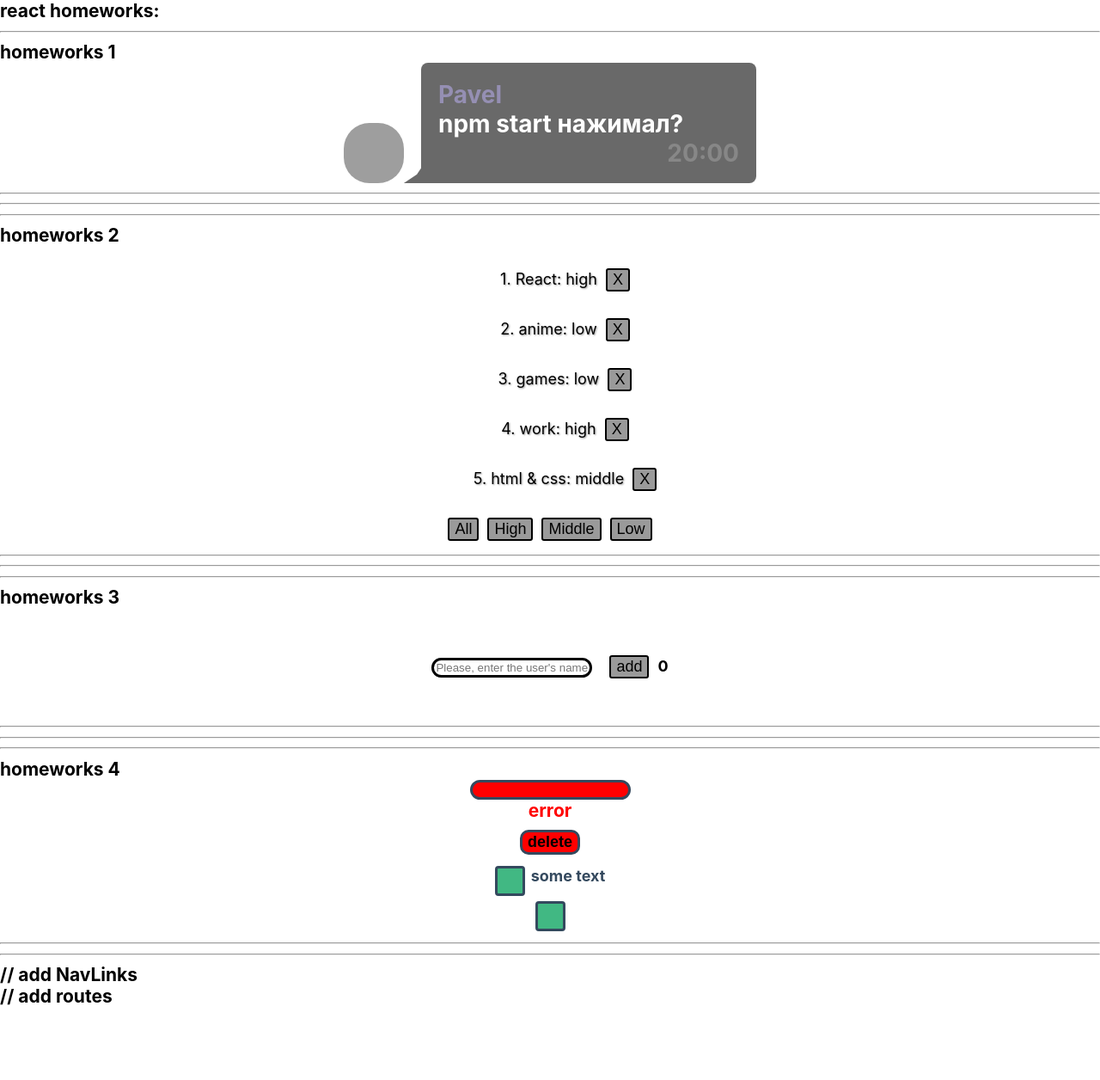
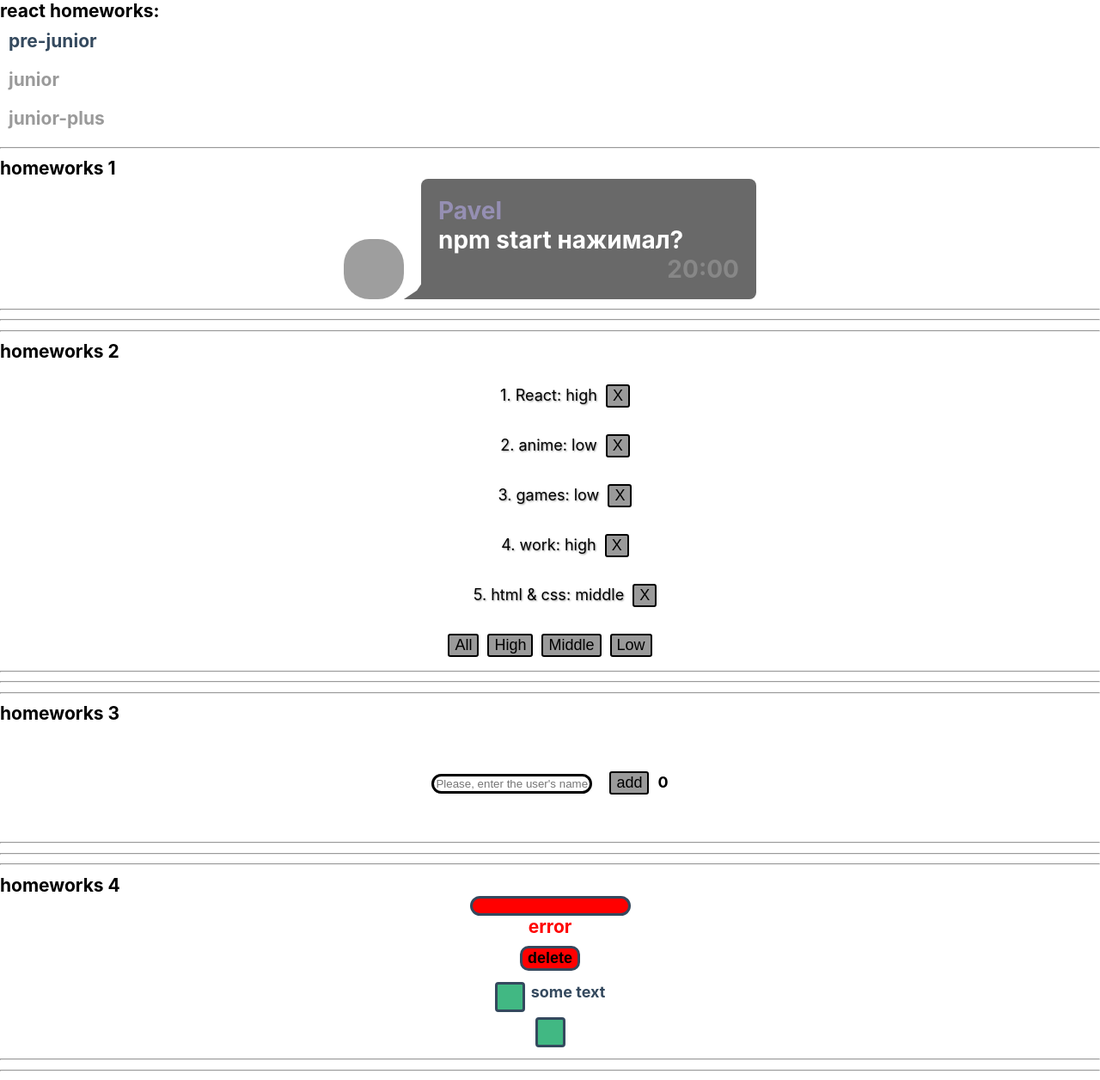
Before and after one commit to pmuzychenko/react-homeworks, a React (Create React App) app: page /#/pre-junior in a window 1280 px wide. Shown: the whole page at 86% size. Before the commit the page ends 1171 px from the top, so only its background shows below. Built offline with nearby package versions, Linux system fonts and the light colour scheme; grey boxes are pictures that could not be loaded.

Commit message:
feat: comment unused components, add class for error page, add empty pages, add Navlinks, add styles for Navlinks and error page, add paths into HW5 component

```diff
--- a/src/p1-main/m1-ui/u1-app/App.tsx
+++ b/src/p1-main/m1-ui/u1-app/App.tsx
@@ -10,10 +10,10 @@ function App() {
     return (
         <div className={s.App}>
             <div>react homeworks:</div>
-            <HW1/>
-            <HW2/>
-            <HW3/>
-            <HW4/>
+            {/*<HW1/>*/}
+            {/*<HW2/>*/}
+            {/*<HW3/>*/}
+            {/*<HW4/>*/}
             <HW5/>
 
         </div>
--- /dev/null
+++ b/src/p2-homeworks/h5/HW5.module.css
@@ -0,0 +1,25 @@
+.error404 {
+    height: 100vh;
+    display: flex;
+    flex-direction: column;
+    align-items: center;
+    justify-content: center;
+    font-size: 48px;
+}
+
+a {
+    text-decoration: none;
+    font-size: 21px;
+}
+
+.navlink a {
+    display: flex;
+    flex-direction: column;
+    align-items: flex-start;
+    color: #9a9a9a;
+    padding: 10px;
+}
+
+a.active {
+    color: #34495e;
+}
--- a/src/p2-homeworks/h5/HW5.tsx
+++ b/src/p2-homeworks/h5/HW5.tsx
@@ -1,18 +1,24 @@
 import React from "react";
 import Header from "./Header";
 import Routes from "./Routes";
-
+import {HashRouter} from "react-router-dom";
+export const PATH = {
+    PRE_JUNIOR: "/pre-junior",
+    JUNIOR: "/junior",
+    JUNIOR_PLUS: "/junior-plus"
+    // add paths
+}
 function HW5() {
     return (
         <div>
             {/*в gh-pages лучше работает HashRouter*/}
-            {/*<HashRouter>*/}
+            <HashRouter>
 
             <Header/>
 
             <Routes/>
 
-            {/*</HashRouter>*/}
+            </HashRouter>
         </div>
     );
 }
--- a/src/p2-homeworks/h5/Header.tsx
+++ b/src/p2-homeworks/h5/Header.tsx
@@ -1,11 +1,15 @@
 import React from "react";
+import {NavLink} from "react-router-dom";
+import {PATH} from "./HW5";
+import s from "./HW5.module.css"
 
 function Header() {
     return (
-        <div>
-            // add NavLinks
-
-        </div>
+        <nav className={s.navlink}>
+            <NavLink to={PATH.PRE_JUNIOR} activeClassName={s.active}>{'pre-junior'}</NavLink>
+            <NavLink to={PATH.JUNIOR} activeClassName={s.active}>{'junior'}</NavLink>
+            <NavLink to={PATH.JUNIOR_PLUS} activeClassName={s.active}>{'junior-plus'}</NavLink>
+        </nav>
     );
 }
 
--- a/src/p2-homeworks/h5/Routes.tsx
+++ b/src/p2-homeworks/h5/Routes.tsx
@@ -1,27 +1,30 @@
 import React from "react";
+import {Switch,Route,Redirect} from "react-router-dom";
+import PreJunior from "./pages/PreJunior";
+import Error404 from "./pages/Error404";
+import {PATH} from "./HW5";
+import Junior from "./pages/Junior";
+import JuniorPlus from "./pages/JuniorPlus";
 
-export const PATH = {
-    PRE_JUNIOR: "/pre-junior",
-    // add paths
-}
 
 function Routes() {
     return (
         <div>
             {/*Switch выбирает первый подходящий роут*/}
-            {/*<Switch>*/}
+            <Switch>
 
             {/*в начале мы попадаем на страницу "/" и переходим сразу на страницу PRE_JUNIOR*/}
             {/*exact нужен чтоб указать полное совподение (что после "/" ничего не будет)*/}
-            {/*<Route path={"/"} exact render={() => <Redirect to={PRE_JUNIOR}/>}/>*/}
+            <Route path={"/"} exact render={() => <Redirect to={PATH.PRE_JUNIOR}/>}/>
 
-            {/*<Route path={PRE_JUNIOR} render={() => <PreJunior/>}/>*/}
-                // add routes
+            <Route path={PATH.PRE_JUNIOR} render={() => <PreJunior /> }/>
+                <Route path={PATH.JUNIOR} render={() => <Junior /> }/>
+                <Route path={PATH.JUNIOR_PLUS} render={() => <JuniorPlus/>}/>
 
             {/*у этого роута нет пути, он отрисуется если пользователь захочет попасть на несуществующую страницу*/}
-            {/*<Route render={() => <Error404/>}/>*/}
+            <Route render={() => <Error404/>}/>
 
-            {/*</Switch>*/}
+            </Switch>
         </div>
     );
 }
--- a/src/p2-homeworks/h5/pages/Error404.tsx
+++ b/src/p2-homeworks/h5/pages/Error404.tsx
@@ -1,8 +1,9 @@
 import React from "react";
+import s from "../HW5.module.css";
 
 function Error404() {
     return (
-        <div>
+        <div className={s.error404}>
             <div>404</div>
             <div>Page not found!</div>
             <div>—ฅ/ᐠ.̫ .ᐟ\ฅ—</div>
--- /dev/null
+++ b/src/p2-homeworks/h5/pages/Junior.tsx
@@ -0,0 +1,11 @@
+import React from "react";
+
+
+function Junior() {
+    return (
+        <div>
+
+        </div>
+    );
+}
+export default Junior
--- /dev/null
+++ b/src/p2-homeworks/h5/pages/JuniorPlus.tsx
@@ -0,0 +1,10 @@
+import React from "react";
+
+function JuniorPlus() {
+    return (
+        <div>
+
+        </div>
+    );
+}
+export default JuniorPlus
```
